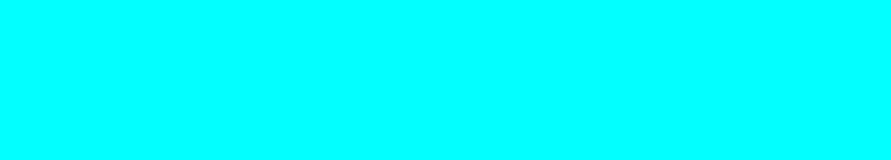
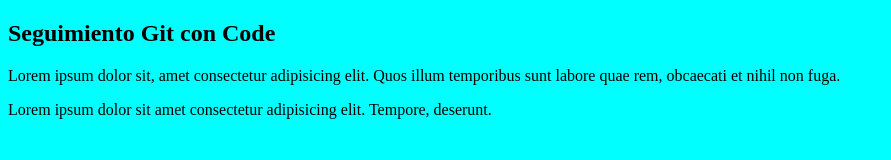
Before and after one commit to simonp46/FirstRepository, a plain HTML site: page index.html in a window 1280 px wide. Shown: the whole page, without its empty margins (0-891 px from the left). Drawn offline with Linux system fonts and the light colour scheme.

Commit message:
Version 2.0 frm contacto

```diff
--- a/index.html
+++ b/index.html
@@ -8,8 +8,17 @@
     <title>Document</title>
 </head>
 <body>
-    <nav></nav>
-    <main></main>
+    <nav>
+        <h1>Seguimiento Git con Code</h1>
+    </nav>
+    <main>
+        <p>
+            Lorem ipsum dolor sit, amet consectetur adipisicing elit. Quos illum temporibus sunt labore quae rem, obcaecati et nihil non fuga.
+        </p>
+        <article>
+            Lorem ipsum dolor sit amet consectetur adipisicing elit. Tempore, deserunt.
+        </article>
+    </main>
     <footer></footer>
 </body>
 </html>
```
Also changed, not shown: contactos.html (added, +18 -0 lines), 1 other file.
